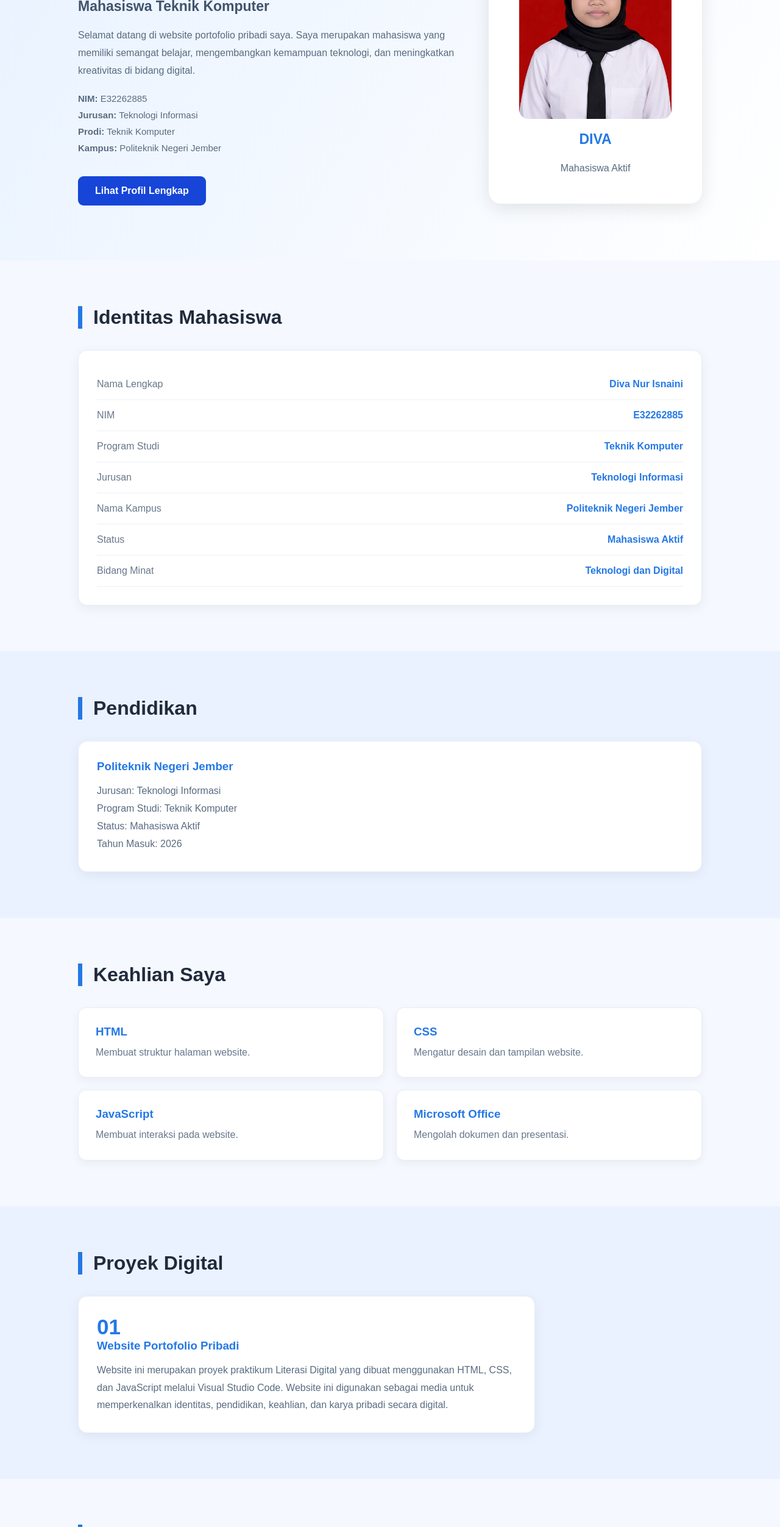
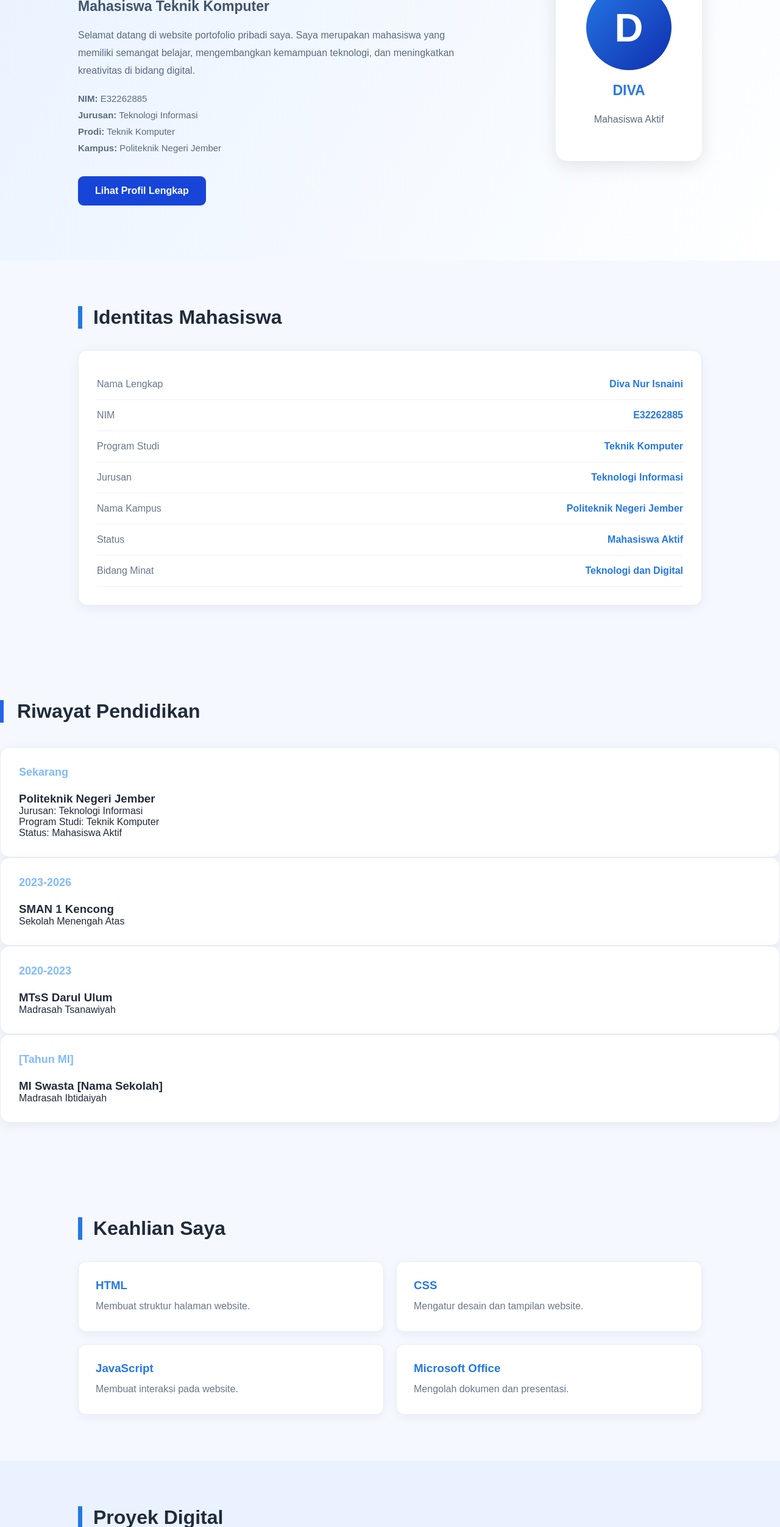
Before and after one commit to disnaini/diva-portofolio, a plain HTML site: page index.html in a window 1280 px wide. Shown: the part 296-2800 px from the top of the page at 61% size. Drawn offline with Linux system fonts and the light colour scheme.

Commit message:
Add files via upload

```diff
--- a/index.html
+++ b/index.html
@@ -60,7 +60,7 @@
         </div>
 
         <div class="profile-image">
-            <img src="diva.jpg.jpeg" alt="Foto Diva">
+            <div class="avatar">D</div>
             <h2>DIVA</h2>
             <p>Mahasiswa Aktif</p>
         </div>
@@ -116,27 +116,40 @@
     <!-- PENDIDIKAN -->
     <section class="section education" id="pendidikan">
 
-        <h2 class="section-title">Pendidikan</h2>
+        <h2 class="section-title">Riwayat Pendidikan</h2>
 
         <div class="card">
 
+            <span class="education-year">Sekarang</span>
             <h3>Politeknik Negeri Jember</h3>
 
-            <p>
-                Jurusan: Teknologi Informasi
-            </p>
+            <p>Jurusan: Teknologi Informasi</p>
+            <p>Program Studi: Teknik Komputer</p>
+            <p>Status: Mahasiswa Aktif</p>
 
-            <p>
-                Program Studi: Teknik Komputer
-            </p>
+        </div>
 
-            <p>
-                Status: Mahasiswa Aktif
-            </p>
+        <div class="card">
 
-            <p>
-                Tahun Masuk: 2026
-            </p>
+            <span class="education-year">2023-2026</span>
+            <h3>SMAN 1 Kencong</h3>
+            <p>Sekolah Menengah Atas</p>
+
+        </div>
+
+        <div class="card">
+
+            <span class="education-year">2020-2023</span>
+            <h3>MTsS Darul Ulum</h3>
+            <p>Madrasah Tsanawiyah</p>
+
+        </div>
+
+        <div class="card">
+
+            <span class="education-year">[Tahun MI]</span>
+            <h3>MI Swasta [Nama Sekolah]</h3>
+            <p>Madrasah Ibtidaiyah</p>
 
         </div>
 
@@ -199,20 +212,23 @@
 
     </section>
 
-    <!-- KONTAK -->
-    <section class="section contact" id="kontak">
+    <section id="contact">
+        <h2>Kontak</h2>
+        <p>
+            Hubungi saya melalui email atau media
+            sosial di bawah ini:
+        </p>
 
-        <h2 class="section-title">Kontak Saya</h2>
+        <div class="contact-buttons">
+            <a href="mailto:disnainii278@gmail.com" class="btn-email">
+                Email Saya
+            </a>
 
-        <div class="card">
-
-            <p>Email: disnainii278@gmail.com</p>
-
-            <p>Instagram: dvnisna_</p>
-
-            <p>Lokas: Jember, Jawa Timur</p>
-
+            <a href="https://www.instagram.com/dvnisna_/" target="_blank" class="btn-instagram">
+                Instagram
+            </a>
         </div>
+    </section>
 
     </section>
 
--- a/style.css
+++ b/style.css
@@ -129,22 +129,28 @@ nav a:hover {
 
 /* PROFILE */
 .profile-image {
-    width: 350px;
-    min-width: 350px;
+    min-width: 240px;
     background: white;
-    padding: 25px;
+    padding: 35px;
     text-align: center;
     border-radius: 20px;
     box-shadow: 0 8px 30px rgba(0, 0, 0, 0.1);
 }
 
-.profile-image img {
-    width: 250px;
-    height: 300px;
-    object-fit: cover;
-    border-radius: 15px;
-    display: block;
-    margin: 0 auto 20px;
+.avatar {
+    width: 140px;
+    height: 140px;
+    background: linear-gradient(135deg,
+            #2478e5,
+            #102eaf);
+    color: white;
+    border-radius: 50%;
+    display: flex;
+    justify-content: center;
+    align-items: center;
+    font-size: 65px;
+    font-weight: bold;
+    margin: auto auto 20px;
 }
 
 .profile-image h2 {
@@ -193,19 +199,73 @@ nav a:hover {
     color: #2478e5;
 }
 
-/* EDUCATION */
+/* RIWAYAT PENDIDIKAN */
 .education {
-    background: #eaf2ff;
+    padding: 80px 0;
 }
 
-.card h3 {
-    color: #2478e5;
-    margin-bottom: 15px;
+.education .section-title {
+    border-left: 6px solid #2563eb;
+    padding-left: 22px;
+    margin-bottom: 40px;
 }
 
-.card p {
-    color: #596b80;
-    line-height: 1.8;
+.education-list {
+    display: flex;
+    flex-direction: column;
+    gap: 28px;
+}
+
+.education-card {
+    background: #1f1f1f;
+    border: 1px solid #444;
+    border-left: 6px solid #2563eb;
+    border-radius: 20px;
+    padding: 40px 45px;
+}
+
+.education-year {
+    display: block;
+    color: #80baff;
+    font-size: 18px;
+    font-weight: 700;
+    margin-bottom: 22px;
+}
+
+.education-card h3 {
+    color: #f1f3ff;
+    font-size: 26px;
+    margin: 0 0 16px;
+}
+
+.education-card p {
+    color: #aeb4c2;
+    font-size: 19px;
+    line-height: 1.7;
+    margin: 0;
+}
+
+/* TAMPILAN HP */
+@media (max-width: 768px) {
+    .education {
+        padding: 55px 0;
+    }
+
+    .education .section-title {
+        margin-bottom: 35px;
+    }
+
+    .education-card {
+        padding: 35px 45px;
+    }
+
+    .education-card h3 {
+        font-size: 23px;
+    }
+
+    .education-card p {
+        font-size: 18px;
+    }
 }
 
 /* SKILLS */
```
